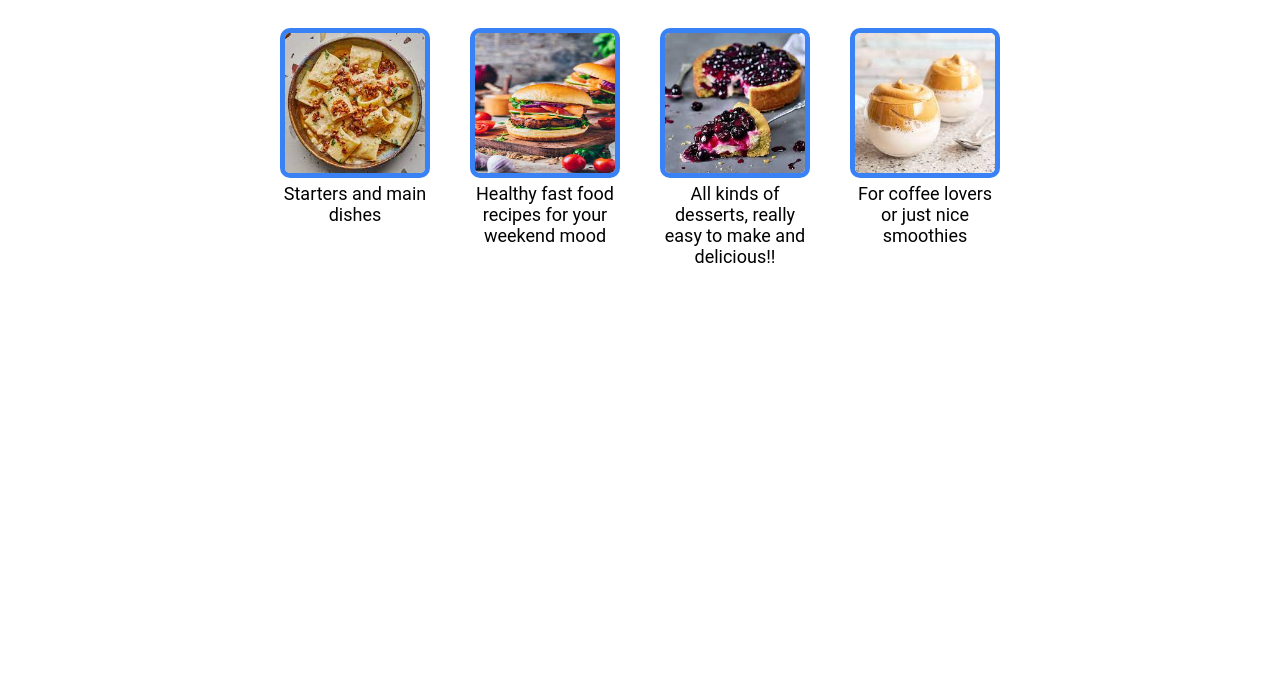
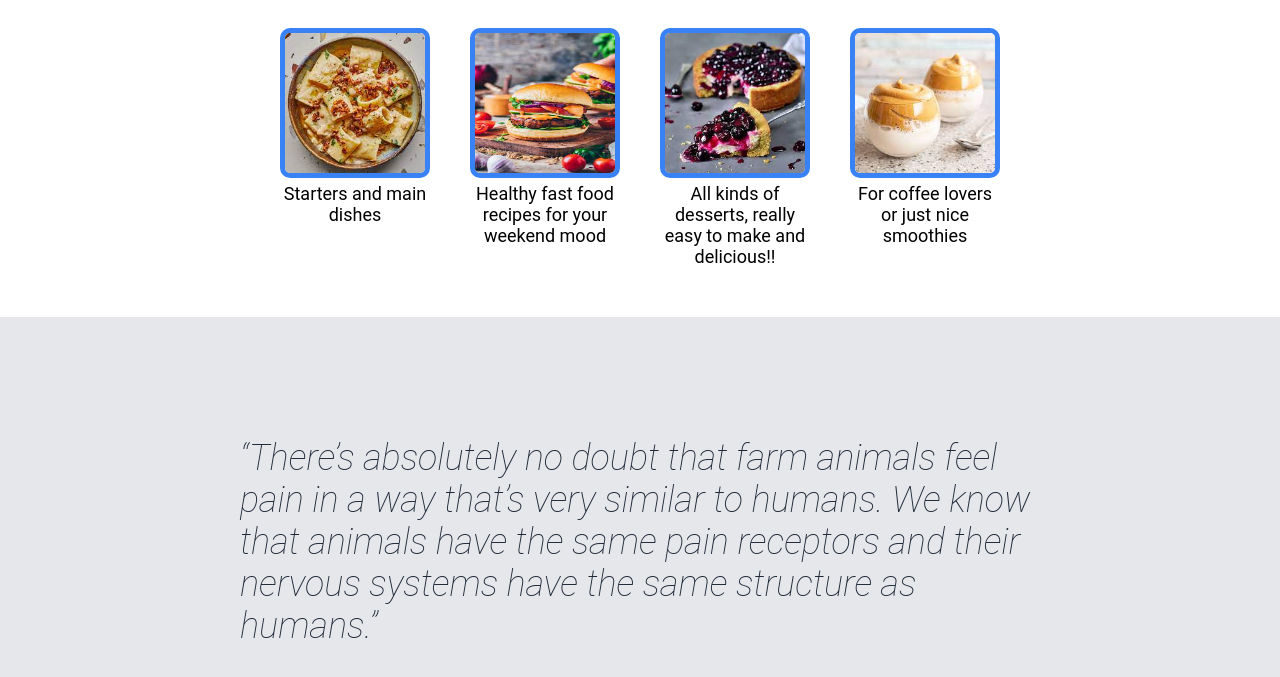
Before and after one commit to rivasbolinga/vegan-recipes-newsletter, a plain HTML site: page index.html in a window 1280 px wide. Shown: the part 630-1307 px from the top of the page. Before the commit the page ends 947 px from the top, so only its background shows below. Drawn offline with Linux system fonts and the light colour scheme.

Commit message:
Add quote

```diff
--- a/index.html
+++ b/index.html
@@ -44,8 +44,9 @@
         <img class="recipe-img" src="./images/download (3).jpeg">
         <p class="recipe-details">For coffee lovers or just nice smoothies</p>
       </div>
-
-
+    </section>
+    <section class="quote-section">
+      <p class="quote-text">“There’s absolutely no doubt that farm animals feel pain in a way that’s very similar to humans. We know that animals have the same pain receptors and their nervous systems have the same structure as humans.”</p>
     </section>
   </body>
 </html>
--- a/style.css
+++ b/style.css
@@ -99,3 +99,19 @@ h3 {
   text-align: center;
   font-size: 18px;
 }
+
+.quote-section {
+  background-color: #E5E7EB;
+  padding: 120px;
+  display: flex;
+  align-items: center;
+  justify-content: center;
+}
+
+.quote-text {
+  font-size: 36px;
+  font-style: italic;
+  font-weight: 100;
+  color: #1F2937;
+  max-width: 800px;
+}
```
